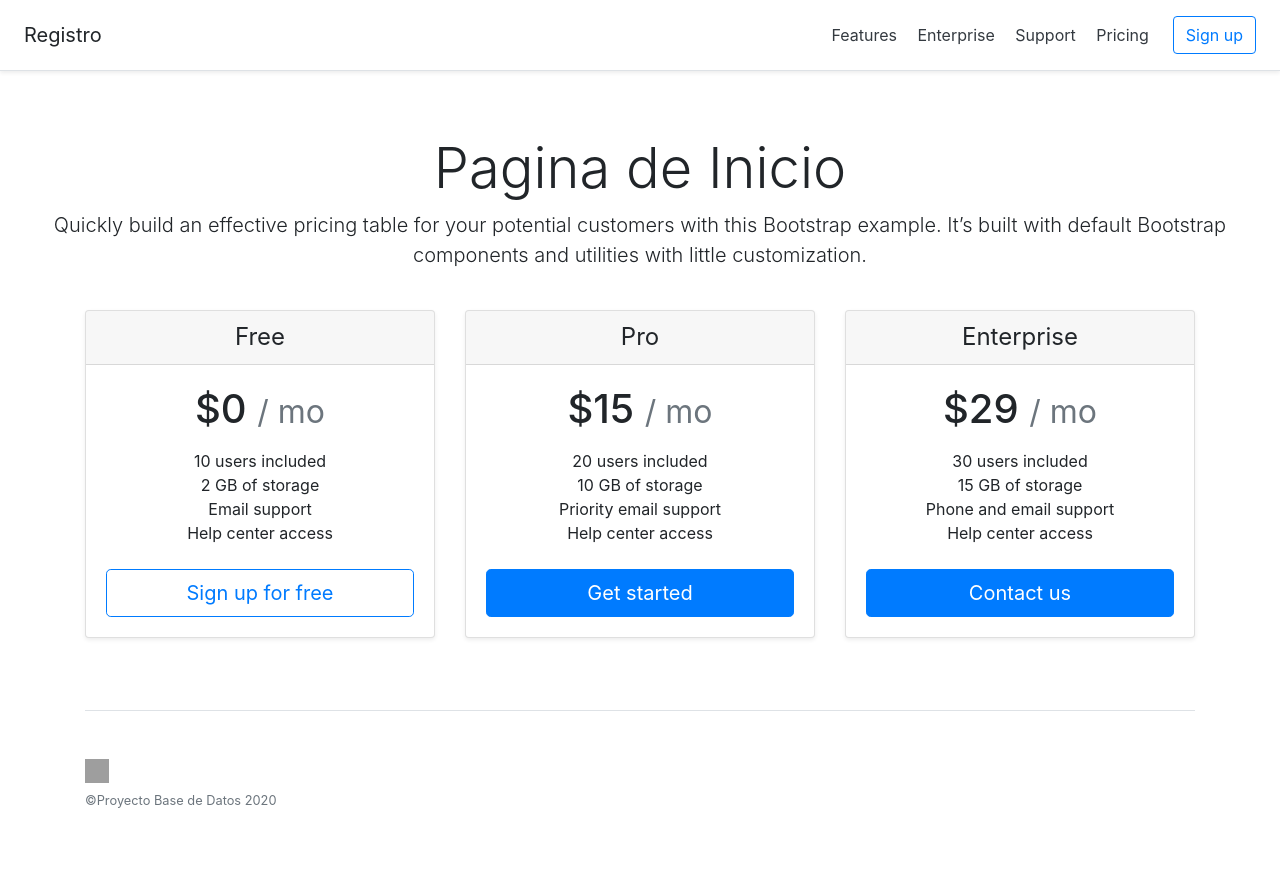
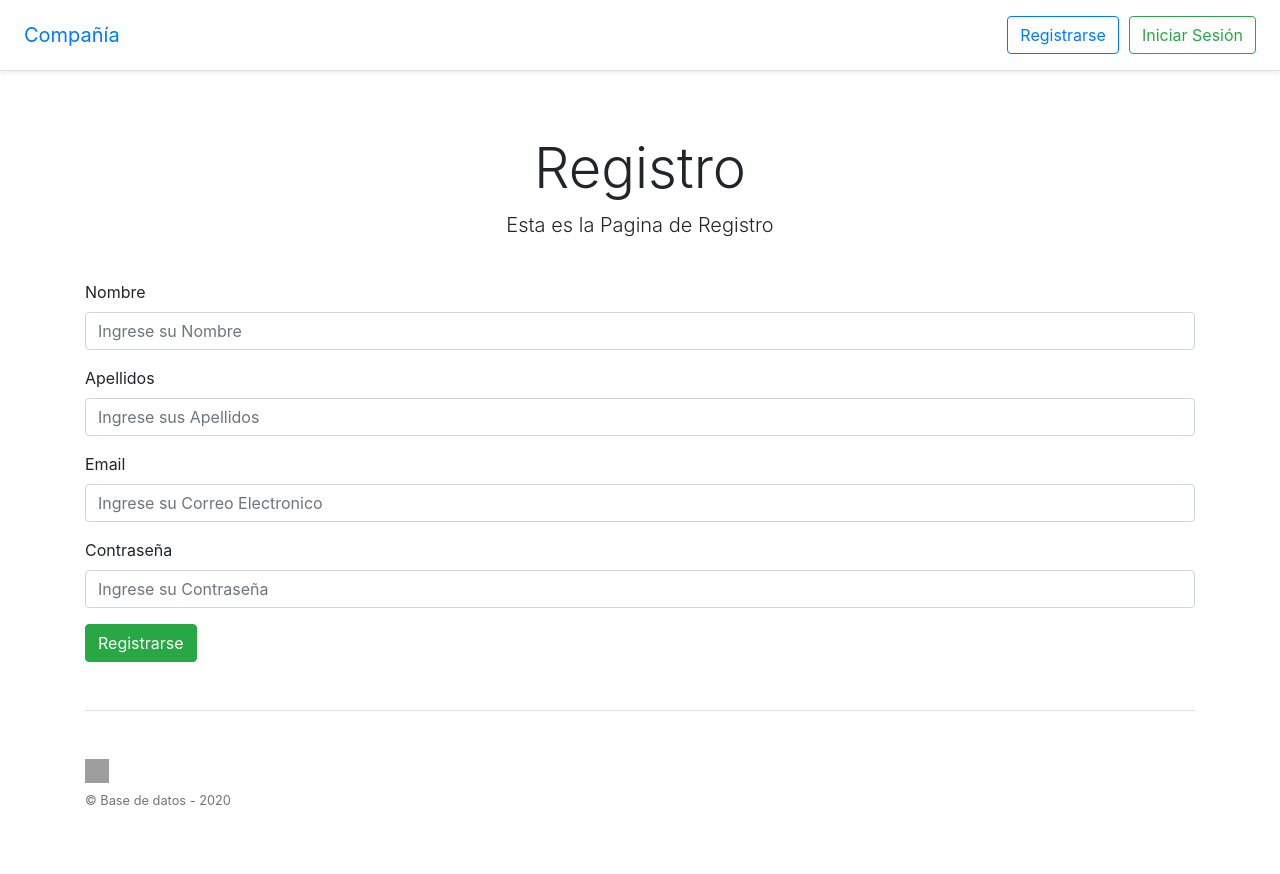
Before and after one commit to SebastianUCM/Base-de-Datos, a Flask app: page /Registro in a window 1280 px wide. Run offline with Flask 2, Linux system fonts and the light colour scheme; some libraries are stand-ins or nearby versions; grey boxes are pictures that could not be loaded.

Commit message:
CAMILA TE AMO - CACA

```diff
--- a/main.py
+++ b/main.py
@@ -34,15 +34,37 @@ def inicio_sesion():
     else:
         return render_template("inicio_sesion.html")
 
+
+@app.route("/Registro", methods=["POST","GET"])
+def registro():
+    if request.method == "POST":
+        CLIENTE = dict()
+        CLIENTE["NOMBRE"] = request.form["nombre_usuario"]
+        CLIENTE["APELLIDO"] = request.form["apellido_usuario"]
+        CLIENTE["EMAIL"] = request.form["email_usuario"]
+        CLIENTE["CONTRASENA"] = request.form["contrasena_usuario"]
+        conexion = conectar_bdd()
+        if conexion != False:
+            sentencia = conexion.cursor()
+            resultado = sentencia.var(cx_Oracle.STRING)
+            mensaje = sentencia.var(cx_Oracle.STRING)
+            sentencia.callproc("INGRESAR_CLIENTE_REGISTRO",(CLIENTE["NOMBRE"], CLIENTE["APELLIDO"], CLIENTE["EMAIL"], CLIENTE["CONTRASENA"], resultado, mensaje))
+            sentencia.close()
+            if resultado.getvalue() == "TRUE":
+                flash(mensaje.getvalue(), "success")
+            else:
+                flash(mensaje.getvalue(), "danger")
+        else:
+            flash("No se pudo realizar la conexion", "danger")
+        return render_template("inicio.html")
+    else:
+        return render_template("registro.html")
+
 @app.route("/cerrar_sesion")
 def cerrar_sesion():
     if session["CLIENTE"]:
         session.pop("CLIENTE", None)
     return redirect(url_for("inicio"))
-
-@app.route("/Registro")
-def registro():
-    return render_template("registro.html")
 
 @app.route("/Avion")
 def avion():
--- a/templates/registro.html
+++ b/templates/registro.html
@@ -5,84 +5,67 @@
     <meta charset="UTF-8">
     <meta name="viewport" content="width=device-width, initial-scale=1.0">
     <meta http-equiv="X-UA-Compatible" content="ie=edge">
-    <title>Registro</title>
+    <title>Vista de Registro</title>
     <link rel="stylesheet" href="{{ url_for('static', filename='css/bootstrap.min.css') }}">
     <script src="{{ url_for('static', filename='js/bootstrap.min.js') }}"></script>
   </head>
+
   <body>
     <div class="d-flex flex-column flex-md-row align-items-center p-3 px-md-4 mb-3 bg-white border-bottom shadow-sm">
-  <h5 class="my-0 mr-md-auto font-weight-normal">Registro</h5>
-  <nav class="my-2 my-md-0 mr-md-3">
-    <a class="p-2 text-dark" href="#">Features</a>
-    <a class="p-2 text-dark" href="#">Enterprise</a>
-    <a class="p-2 text-dark" href="#">Support</a>
-    <a class="p-2 text-dark" href="#">Pricing</a>
-  </nav>
-  <a class="btn btn-outline-primary" href="#">Sign up</a>
+        <h5 class="my-0 mr-md-auto font-weight-normal"><a href="{{ url_for('inicio') }}">Compañía</a></h5>
+       <!-- <nav class="my-2 my-md-0 mr-md-3">
+            <a class="p-2 text-dark" href="{{ url_for('pais') }}">Pais</a>
+        </nav> -->
+        {% if not session["CLIENTE"] %}
+        <a class="btn btn-outline-primary" href="{{ url_for('registro') }}">Registrarse</a>
+        {% endif %}
+        {% if session["CLIENTE"] %}
+        <a class="btn btn-outline-danger" style="margin-left: 10px;" href="{{ url_for('cerrar_sesion') }}">Cerrar Sesión</a>
+        {% else %}
+        <a class="btn btn-outline-success" style="margin-left: 10px;" href="{{ url_for('inicio_sesion') }}">Iniciar Sesión</a>
+        {% endif %}
     </div>
 
+
     <div class="pricing-header px-3 py-3 pt-md-5 pb-md-4 mx-auto text-center">
-  <h1 class="display-4">Pagina de Inicio</h1>
-  <p class="lead">Quickly build an effective pricing table for your potential customers with this Bootstrap example. It’s built with default Bootstrap components and utilities with little customization.</p>
+        <h1 class="display-4">Registro</h1>
+        <p class="lead">Esta es la Pagina de Registro</p>
     </div>
 
     <div class="container">
-  <div class="card-deck mb-3 text-center">
-    <div class="card mb-4 shadow-sm">
-      <div class="card-header">
-        <h4 class="my-0 font-weight-normal">Free</h4>
+        <form action="{{ url_for('registro') }}" method="POST">
+<!-- Ingresa Campo Nombre-->
+            <div class="form-group">
+                <label for="nombre_usuario">Nombre</label>
+                <input type="text" class="form-control" name="nombre_usuario" id="nombre_usuario" placeholder="Ingrese su Nombre">
             </div>
-      <div class="card-body">
-        <h1 class="card-title pricing-card-title">$0 <small class="text-muted">/ mo</small></h1>
-        <ul class="list-unstyled mt-3 mb-4">
-          <li>10 users included</li>
-          <li>2 GB of storage</li>
-          <li>Email support</li>
-          <li>Help center access</li>
-        </ul>
-        <button type="button" class="btn btn-lg btn-block btn-outline-primary">Sign up for free</button>
+<!-- Ingresa Campo Apellido -->
+            <div class="form-group">
+                <label for="apellido_usuario">Apellidos</label>
+                <input type="text" class="form-control" name="apellido_usuario" id="apellido_usuario" placeholder="Ingrese sus Apellidos">
             </div>
+<!-- Ingresa Campo Email -->
+            <div class="form-group">
+                <label for="email_usuario">Email</label>
+                <input type="text" class="form-control" name="email_usuario" id="email_usuario" placeholder="Ingrese su Correo Electronico">
             </div>
-    <div class="card mb-4 shadow-sm">
-      <div class="card-header">
-        <h4 class="my-0 font-weight-normal">Pro</h4>
+<!-- Ingresa Campo Contrasena -->
+            <div class="form-group">
+                <label for="contrasena_usuario">Contraseña</label>
+                <input type="password" class="form-control" name="contrasena_usuario" id="contrasena_usuario" placeholder="Ingrese su Contraseña">
             </div>
-      <div class="card-body">
-        <h1 class="card-title pricing-card-title">$15 <small class="text-muted">/ mo</small></h1>
-        <ul class="list-unstyled mt-3 mb-4">
-          <li>20 users included</li>
-          <li>10 GB of storage</li>
-          <li>Priority email support</li>
-          <li>Help center access</li>
-        </ul>
-        <button type="button" class="btn btn-lg btn-block btn-primary">Get started</button>
-      </div>
-    </div>
-    <div class="card mb-4 shadow-sm">
-      <div class="card-header">
-        <h4 class="my-0 font-weight-normal">Enterprise</h4>
-      </div>
-      <div class="card-body">
-        <h1 class="card-title pricing-card-title">$29 <small class="text-muted">/ mo</small></h1>
-        <ul class="list-unstyled mt-3 mb-4">
-          <li>30 users included</li>
-          <li>15 GB of storage</li>
-          <li>Phone and email support</li>
-          <li>Help center access</li>
-        </ul>
-        <button type="button" class="btn btn-lg btn-block btn-primary">Contact us</button>
-      </div>
-    </div>
-  </div>
-
+<!-- Boton Realiza Accion -->
+            <button type="submit" class="btn btn-success">Registrarse</button>
+        </form>
         <footer class="pt-4 my-md-5 pt-md-5 border-top">
             <div class="row">
                 <div class="col-12 col-md">
                     <img class="mb-2" src="/docs/4.4/assets/brand/bootstrap-solid.svg" alt="" width="24" height="24">
-        <small class="d-block mb-3 text-muted">&copy;Proyecto Base de Datos 2020</small>
+                    <small class="d-block mb-3 text-muted">&copy; Base de datos - 2020</small>
                 </div>
             </div>
         </footer>
     </div>
 </body>
+
 </html>
```
Also changed, not shown: AVIONES.sql, 2 other files. Lines whose indentation alone changed are shown as unchanged.
